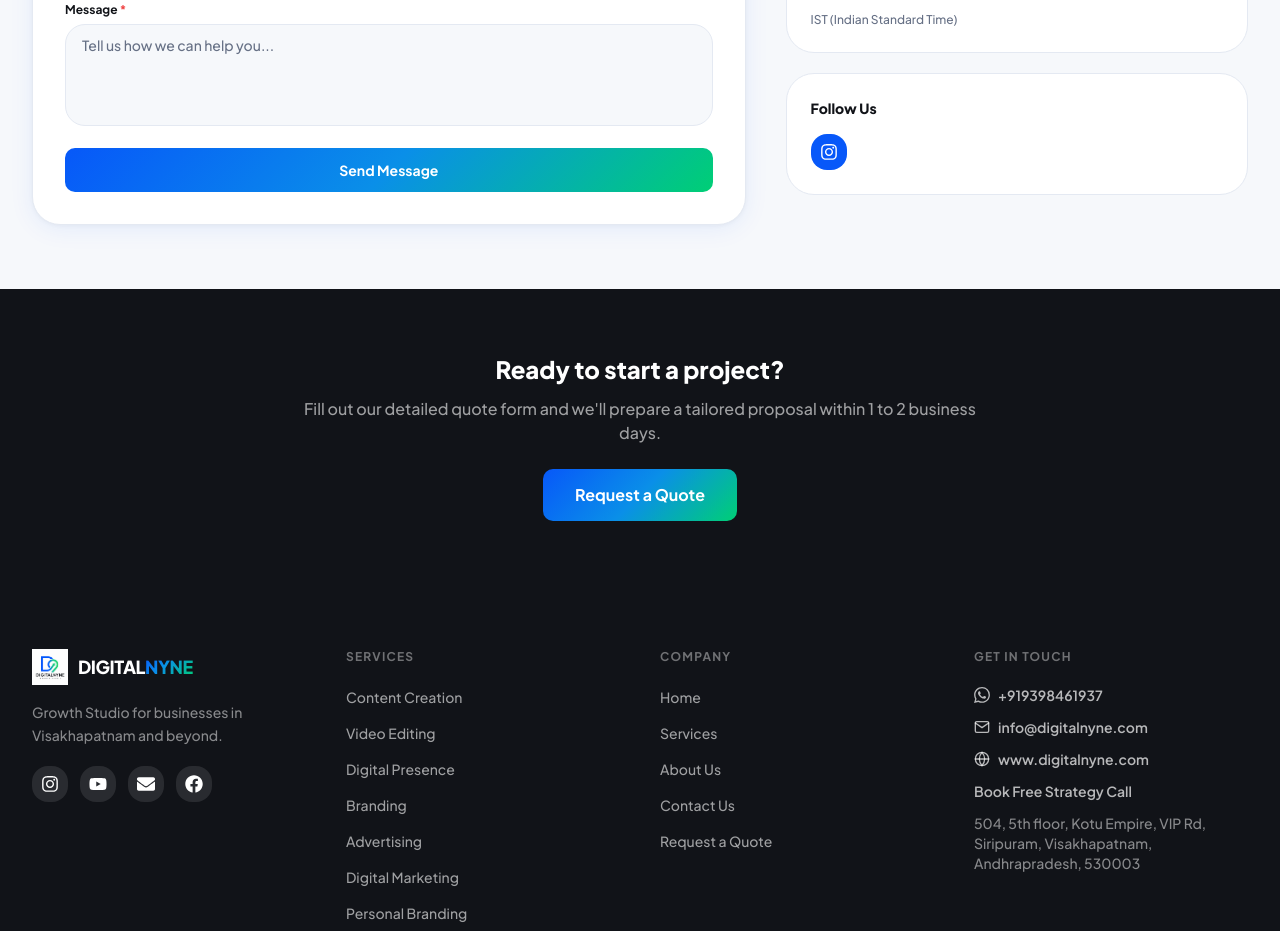
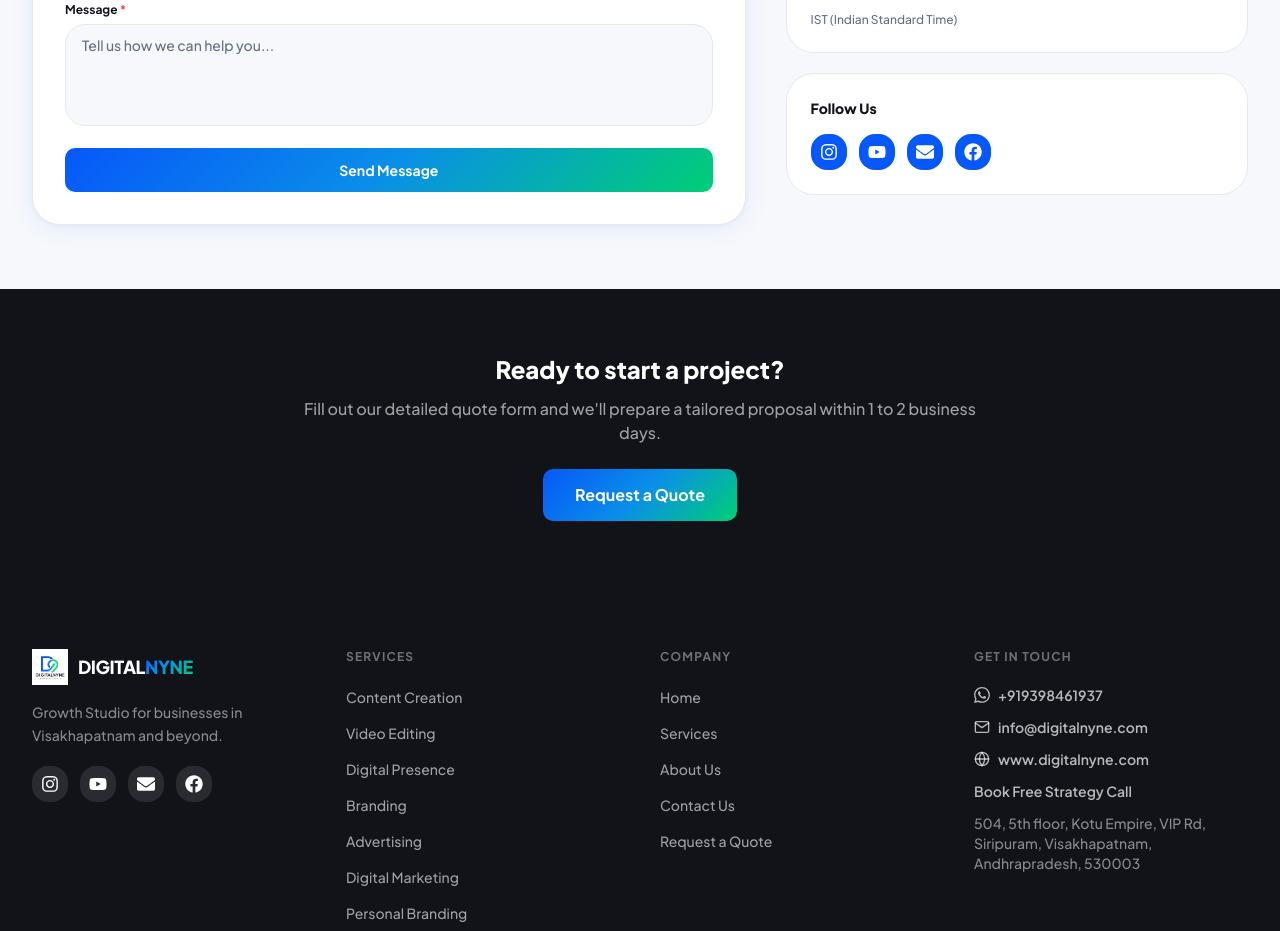
Before and after one commit to digitalnyne-byte/Testing, a Next.js app: page /contact in a window 1280 px wide. Shown: the part 1160-2091 px from the top of the page. Built offline with nearby package versions, Linux system fonts and the light colour scheme.

Commit message:
Update page.tsx
Change bg-color for icons

```diff
--- a/src/app/contact/page.tsx
+++ b/src/app/contact/page.tsx
@@ -424,7 +424,7 @@ export default function ContactPage() {
     target="_blank"
     rel="noopener noreferrer"
     aria-label="YouTube"
-    className="w-9 h-9 rounded-lg bg-white/10 hover:bg-primary transition-colors flex items-center justify-center"
+    className="w-9 h-9 rounded-lg bg-primary hover:bg-accent transition-colors flex items-center justify-center"
   >
     <FaYoutube className="text-white text-lg" />
   </a>
@@ -433,7 +433,7 @@ export default function ContactPage() {
   <a
     href="mailto:info@digitalnyne.com"
     aria-label="Email"
-    className="w-9 h-9 rounded-lg bg-white/10 hover:bg-primary transition-colors flex items-center justify-center"
+    className="w-9 h-9 rounded-lg bg-primary hover:bg-accent transition-colors flex items-center justify-center"
   >
     <FaEnvelope className="text-white text-lg" />
   </a>
@@ -444,7 +444,7 @@ export default function ContactPage() {
     target="_blank"
     rel="noopener noreferrer"
     aria-label="FaceBook"
-    className="w-9 h-9 rounded-lg bg-white/10 hover:bg-primary transition-colors flex items-center justify-center"
+    className="w-9 h-9 rounded-lg bg-primary hover:bg-accent transition-colors flex items-center justify-center"
   >
     <FaFacebook className="text-white text-lg" />
   </a>
```
